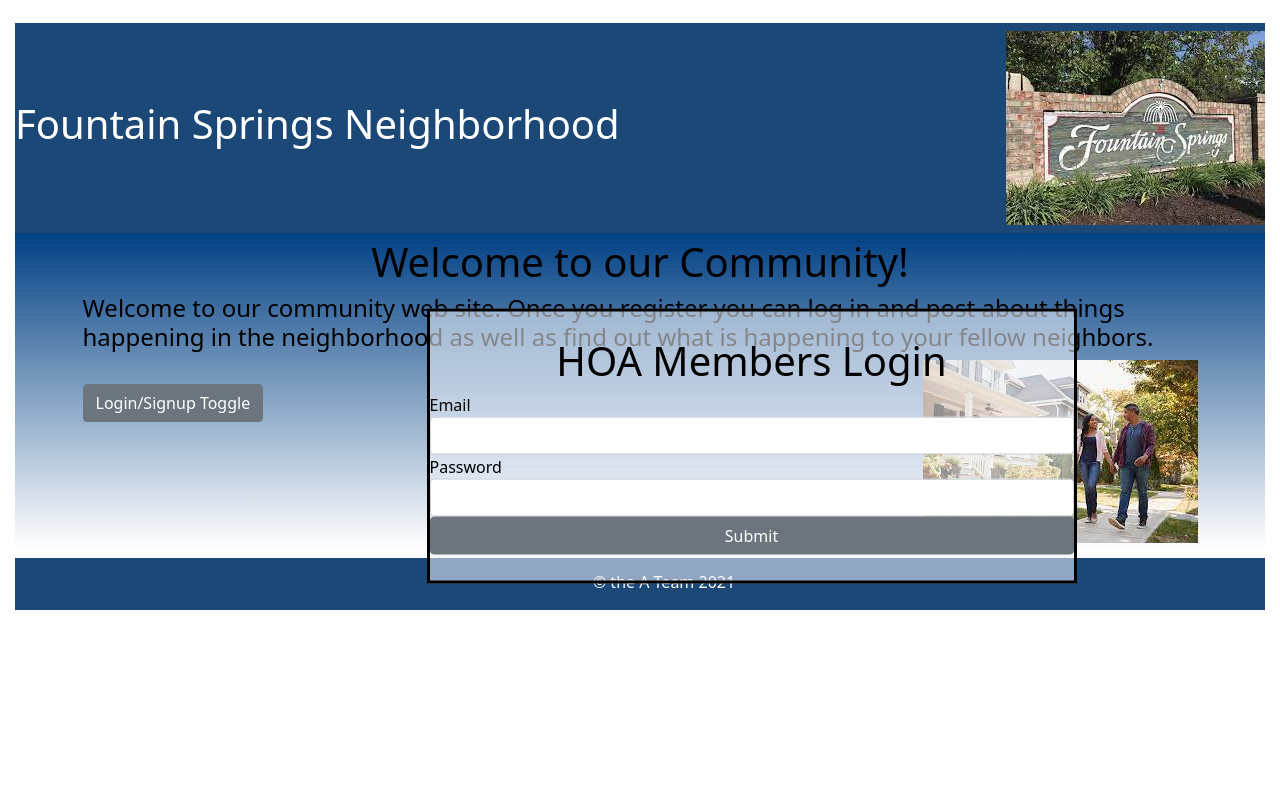
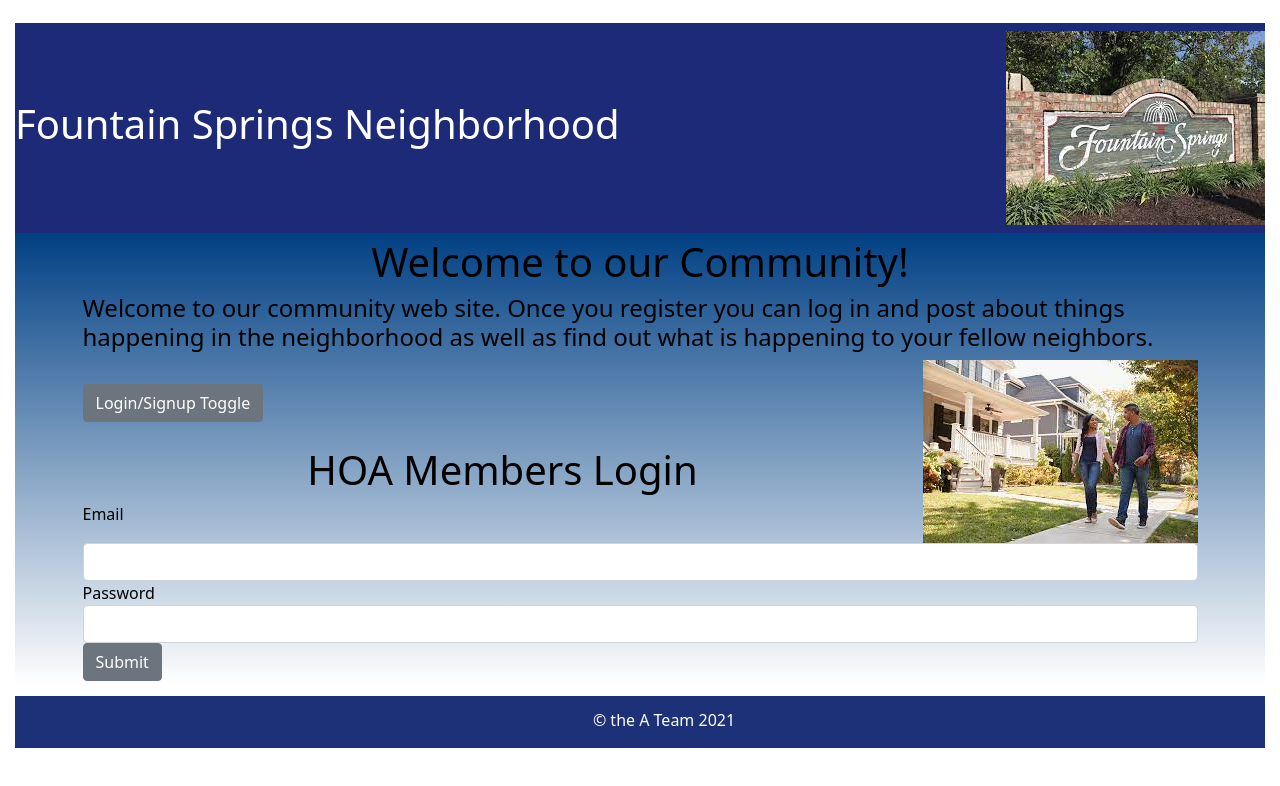
Before and after one commit to mrenee73/blueBadgeClient, a React (Create React App) app in the folder react-fundamentals/: page /home in a window 1280 px wide. Shown: the top 786 px of the page. Built offline with nearby package versions, Linux system fonts and the light colour scheme.

Commit message:
those pesky forms are above the footer!

```diff
--- a/react-fundamentals/src/App.css
+++ b/react-fundamentals/src/App.css
@@ -7,7 +7,7 @@ body {
 
 /* footer */
 footer {
-  background-color: #1C4878;
+  background-color: #1c3178;
   color: white;
   margin-top: 10px;
 }
@@ -33,6 +33,7 @@ footer p{
   width: 90%;
   padding: 5px;
 }
+
 
 .sidebar {
   display: flex;
@@ -69,8 +70,8 @@ ul {
 .header {
   margin-top: 0.5em!important;
   text-align: center;
-  background-color: #1C4878;
-  color: white;
+  background-color: #1c2a78;
+  color: rgb(255, 255, 255);
 
 }
 
@@ -85,13 +86,22 @@ ul {
 #couplePic {
   float: right;
 }
+.Login{
+  background-color: blueviolet;
+}
+/* .Form{
+  position: absolute;
+  /* top: 40%;
+  left: 60%;
+  transform: translate(-50%, -50%); */
+  /* border-style: solid;
+  border-color: rgb(104, 221, 8);
+  background-color: rgba(2, 8, 19, 0.548);
+  margin-right: 50%;
+  height: 275px;
+  width: 650px;
 
-Form{
-  position: relative;
-  display: flex;
-  flex-direction: column;
-  justify-content: center;
-}
+} */
 
 
 
--- a/react-fundamentals/src/App.js
+++ b/react-fundamentals/src/App.js
@@ -41,10 +41,11 @@ const clearToken = () => {
 
     <div className="App">
       <Header />
+      <div className="Login">
 
 
         {protectedViews()}
-
+     </div>
       <Footer/>
 
     </div>
--- a/react-fundamentals/src/components/Login/Login.css
+++ b/react-fundamentals/src/components/Login/Login.css
@@ -1,4 +1,4 @@
-.input{
+/* .input{
     border: 4px;
     border-radius: 5px;
     background-color: lightgray;
@@ -14,9 +14,9 @@
     outline: none;
     background-color: grey;
     color: white;
-}
+} */
 
-.button{
+/* .button{
     margin-top: 1em;
     border: none;
     height: 50px;
@@ -28,4 +28,4 @@
 
 .button:focus{
     outline: none;
-}
+} */
--- a/react-fundamentals/src/components/Register/Register.css
+++ b/react-fundamentals/src/components/Register/Register.css
@@ -1,20 +1,20 @@
-h1{
+/* h1{
     text-align: center;
-}
-form{
+} */
+ .Form{
     position: absolute;
-    /* top: 40%;
+     top: 40%;
     left: 60%;
-    transform: translate(-50%, -50%); */
+    transform: translate(-50%, -50%);
     border-style: solid;
-    border-color: black;
+    border-color: rgb(221, 8, 8);
     background-color: rgba(240, 244, 252, 0.548);
     margin-right: 50%;
     height: 275px;
     width: 650px;
 
 }
-.registerform{
+/* .registerform{
 
     border: black;
     border-radius: 0;
@@ -24,8 +24,8 @@ form{
     /* background-color: rgb(153, 206, 250); */
 
 
-}
-.input{
+/* }  */
+/* .input{
     color:blueviolet;
     align-items: center;
     border: none ;
@@ -42,9 +42,9 @@ form{
     outline: none;
     background-color: grey;
     color: white;
-}
+} */
 
-.button{
+/* .button{
     margin-top: 1em;
     border: none;
     height: 50px;
@@ -56,4 +56,4 @@ form{
 
 .button:focus{
     outline: none;
-}
+} */
--- a/react-fundamentals/src/components/UserLandingPage/UserLandingPage.css
+++ b/react-fundamentals/src/components/UserLandingPage/UserLandingPage.css
@@ -2,13 +2,13 @@ h1{
 
     text-align: center;
 }
-form{
+.Form{
     position: absolute;
     top: 40%;
     left: 60%;
     transform: translate(-50%, -50%);
     border-style: solid;
-    border-color: black;
+    border-color: rgb(0, 0, 0);
     background-color: rgba(240, 244, 252, 0.548);
     margin-right: 50%;
     height: 275px;
--- a/react-fundamentals/src/components/site/Sidebar.js
+++ b/react-fundamentals/src/components/site/Sidebar.js
@@ -5,8 +5,8 @@ import {
 } from 'react-router-dom';
 import Home from './Home';
 import signPic from '../../assets/neighborhoodsign.jpg';
-import Register from '../Register/Register';
-import Login from '../Login/Login';
+// import Register from '../Register/Register';
+// import Login from '../Login/Login';
 
 
 
@@ -18,8 +18,8 @@ const Sidebar = (props) => {
                 <ul className='sidebar-list list-unstyled'>
                 <img id='signPic' src={signPic} alt='neighborhood sign'/>
                     <li><Link to ='/'>Home</Link></li>
-                    <li><Link to ='/Login'>Log In</Link></li>
-                    <li><Link to ='/Register'>Register</Link></li>
+                    {/* <li><Link to ='/Login'>Log In</Link></li>
+                    <li><Link to ='/Register'>Register</Link></li> */}
                     <li><Link to ='/'onClick={props.clearToken}>Log Out</Link></li>
                     <li><Link to ='/functionalcomponent'>Contact Us</Link></li>
                 </ul>
@@ -27,9 +27,9 @@ const Sidebar = (props) => {
             <div className='sidebar-route'>
                 <Switch>
                     <Route exact path='/home'><Home /></Route>
-                    <Route exact path='/Login'><Login updateToken ={props.updateToken} /></Route>
+                    {/* <Route exact path='/Login'><Login updateToken ={props.updateToken} /></Route>
                     <Route exact path='/Register'><Register /></Route>
-
+                     */}
 
                 </Switch>
         </div>
```
